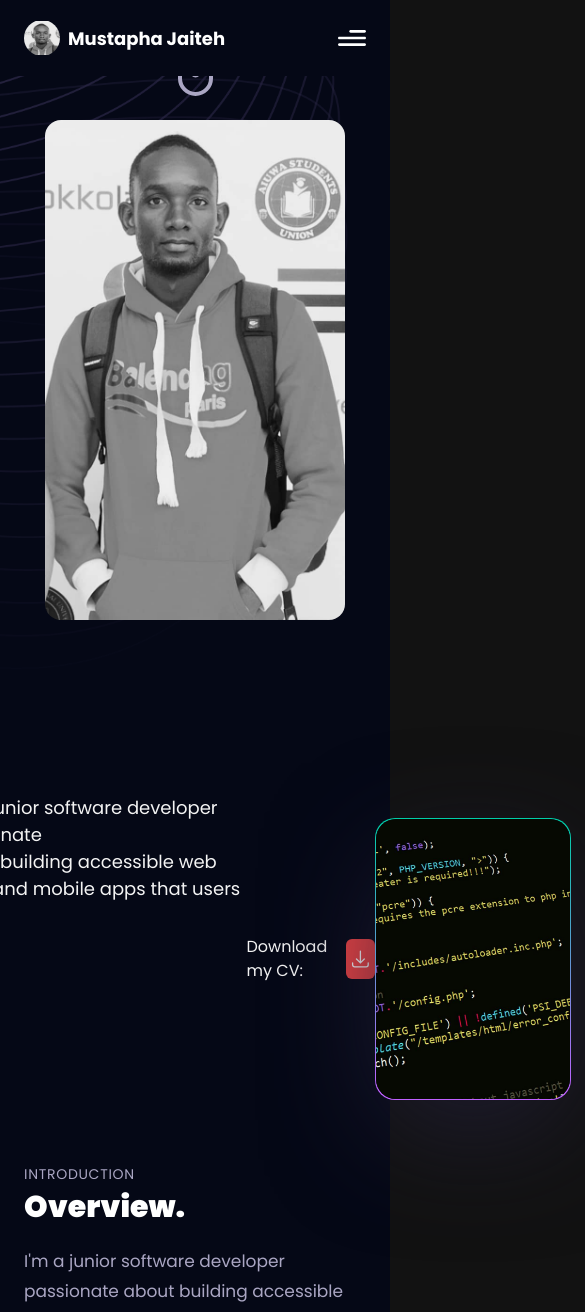
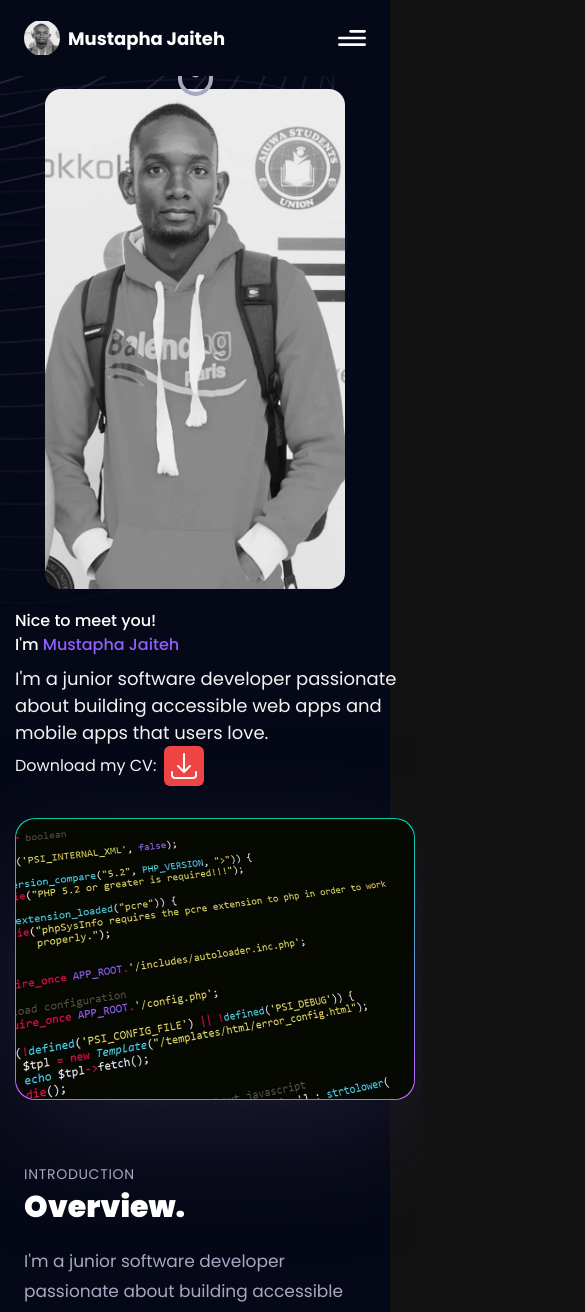
Before and after one commit to mustapha-jaiteh/my-portfolio, a React (Vite) app: page / in a window 390 px wide. Shown: the top 1312 px of the page, 585 px wide, since content can reach past the window. Built offline with nearby package versions, Linux system fonts and the light colour scheme.

Commit message:
third-commit-22-10-25

```diff
--- a/src/components/Hero.jsx
+++ b/src/components/Hero.jsx
@@ -10,12 +10,12 @@ const Hero = () => {
       <div
         className={`${styles.paddingX} absolute -inset-8  top-[120px] max-w-7xl mx-auto flex flex-col-reverse md:flex-row justify-between items-center md:items-start gap-5`}
       >
-        <div className="flex flex-row justify-center items-start gap-5">
+        <div className="flex flex-row justify-center items-start gap-5 px-2 md:px-0">
           <div className="flex flex-col justify-center items-center mt-5 ">
             <div className="w-5 h-5 rounded-full bg-[#915eff]" />
             <div className="w-1 sm:h-80 h-40 violet-gradient" />
           </div>
-          <div className="flex  px-8 md:px-0 ">
+          <div className=" ">
             <h1 className={`${styles.heroSubText} text-white`}>
               Nice to meet you! <br />
               I'm <span className="text-[#915eff]">Mustapha Jaiteh</span>
```
